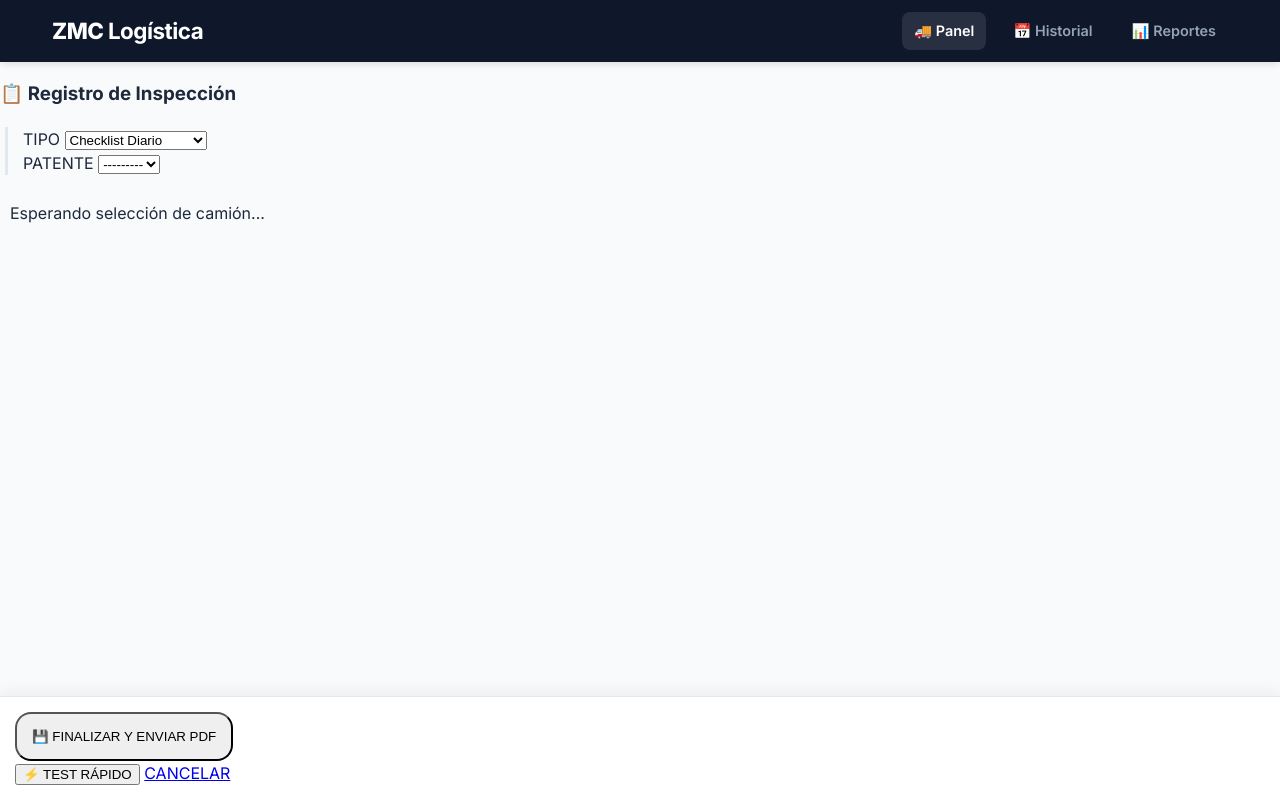
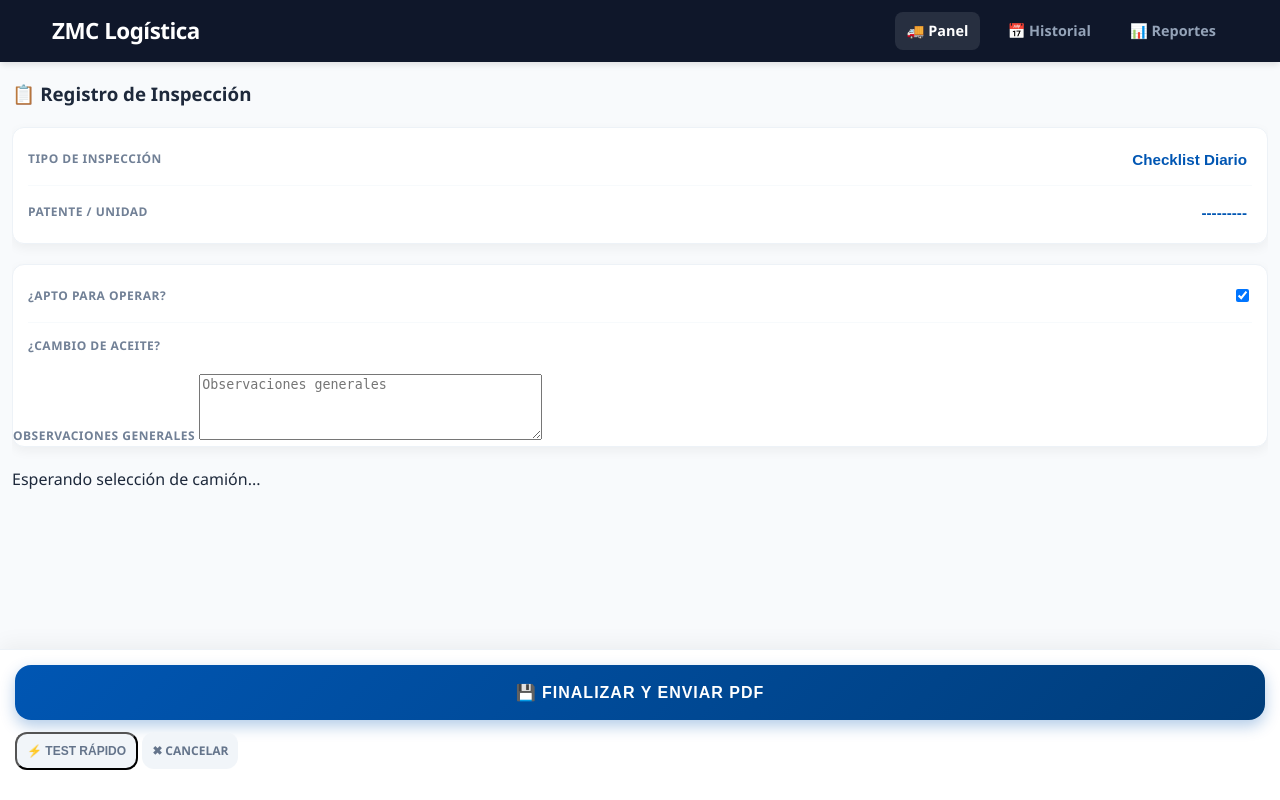
Before and after one commit to iancuea/app_zmc_00, a Django app: page /mantenciones/nueva/ in a window 1280 px wide. Run offline with Django 5.2, Linux system fonts and the light colour scheme; data that the repository does not hold is empty.

Commit message:
css limpio y tarjetas actualizadas

```diff
--- a/mantenciones/static/mantenciones/css/inspeccion_mobile.css
+++ b/mantenciones/static/mantenciones/css/inspeccion_mobile.css
@@ -1,114 +1,252 @@
-/* Reseteo para Look de App */
-#categorias-checklist {
-    background-color: #f8fafc;
-    padding: 10px;
-    border-radius: 12px;
+/* ============================================================
+   ESTILOS UNIFICADOS ZMC - VERSIÓN FINAL 2026
+   ============================================================ */
+:root {
+    --primary-zmc: #0056b3;
+    --dark-zmc: #0f172a;
+    --success: #10b981;
+    --warning: #f59e0b;
+    --danger: #ef4444;
+    --bg-app: #f8fafc;
+    --border-color: #edf2f7;
 }
 
-/* Barra de progreso moderna */
+body {
+    background-color: var(--bg-app);
+    font-family: 'Segoe UI', Roboto, sans-serif;
+    color: #1e293b;
+    overflow-x: hidden;
+}
+
+.container {
+    overflow-x: hidden !important;
+    padding-left: 12px !important;
+    padding-right: 12px !important;
+}
+
+/* ============================================================
+   TARJETAS DE INFORMACIÓN (Lugar, Conductor, KM, Patente)
+   ============================================================ */
+.info-card-modern {
+    background: #ffffff;
+    border-radius: 12px;
+    box-shadow: 0 4px 12px rgba(0, 0, 0, 0.05);
+    border: 1px solid var(--border-color);
+    overflow: hidden;
+    margin-bottom: 20px;
+}
+
+.info-card-content {
+    padding: 5px 15px;
+}
+
+.data-row {
+    display: flex;
+    justify-content: space-between;
+    align-items: center;
+    padding: 14px 0;
+    border-bottom: 1px solid #f7fafc;
+}
+
+.data-row:last-child { border-bottom: none; }
+
+.label {
+    font-size: 0.75rem;
+    font-weight: 800;
+    color: #718096;
+    letter-spacing: 0.5px;
+    text-transform: uppercase;
+}
+
+/* Valores a la derecha sin bordes */
+.value-input, .form-control-plaintext {
+    background: transparent !important;
+    border: none !important;
+    text-align: right !important;
+    font-weight: 700 !important;
+    color: #1e293b !important;
+    font-size: 0.95rem !important;
+    width: 60% !important;
+    padding: 0 !important;
+    outline: none !important;
+}
+
+/* Fila de Remolque Destacada */
+.data-row-special {
+    background: #f0f7ff;
+    margin: 5px -15px -5px -15px; /* Cubre el ancho total de la card */
+    padding: 14px 15px;
+    border-top: 1px solid #e0efff;
+}
+
+.label-special {
+    font-size: 0.75rem;
+    font-weight: 900;
+    color: var(--primary-zmc);
+}
+
+.value-input-special {
+    background: transparent !important;
+    border: none !important;
+    text-align: right;
+    font-weight: 800;
+    color: var(--primary-zmc);
+    font-size: 1.1rem;
+    padding: 0 !important;
+}
+
+/* ============================================================
+   CHECKLIST (ENCABEZADOS Y BOTONES SEGMENTADOS)
+   ============================================================ */
 .sticky-progress {
     position: sticky;
     top: 0;
     z-index: 1000;
-    background: rgba(255, 255, 255, 0.95);
-    backdrop-filter: blur(8px);
+    background: rgba(255, 255, 255, 0.96);
+    backdrop-filter: blur(10px);
     padding: 15px;
-    border-radius: 0 0 15px 15px;
-    box-shadow: 0 4px 6px -1px rgba(0, 0, 0, 0.1);
+    border-bottom: 2px solid var(--primary-zmc);
     margin-bottom: 20px;
-    border-bottom: 2px solid #0056b3;
-}
-
-/* Tarjetas de Categoría */
-.checklist-category-card {
-    background: white;
-    border: 1px solid #e2e8f0 !important;
-    border-radius: 12px !important;
-    margin-bottom: 20px;
-    overflow: hidden;
 }
 
 .card-header.bg-primary {
-    background-color: #0056b3 !important;
-    padding: 12px 15px;
+    background: linear-gradient(135deg, #0056b3 0%, #003d7a 100%) !important;
+    padding: 20px 15px !important;
+    display: flex;
+    flex-direction: column;
+    align-items: center;
+    gap: 12px;
+    border: none;
 }
 
-/* Filas de items (sin tablas) */
+.card-header h6 {
+    color: #ffffff !important;
+    font-size: 1.05rem !important;
+    font-weight: 800 !important;
+    text-transform: uppercase;
+    text-align: center;
+    margin: 0 !important;
+}
+
 .checklist-row {
     display: flex;
     flex-direction: column;
     padding: 15px;
     border-bottom: 1px solid #f1f5f9;
+    background: white;
 }
 
 .item-info {
-    font-size: 1rem;
-    font-weight: 600;
+    font-size: 0.9rem !important;
+    font-weight: 700;
     color: #1e293b;
     margin-bottom: 12px;
+    border-left: 4px solid var(--primary-zmc);
+    padding-left: 10px;
 }
 
-/* BOTONES SEGMENTADOS (B-R-M) */
+/* Estilo de botones B-R-M (Sin radios circulares) */
 .btn-group-mobile {
     display: flex !important;
     background: #f1f5f9;
     padding: 4px;
-    border-radius: 10px;
+    border-radius: 12px;
     gap: 4px;
 }
 
+.item-radio { display: none !important; }
+
 .btn-group-mobile .btn {
     flex: 1;
+    padding: 14px 5px !important;
+    font-size: 0.75rem !important;
+    font-weight: 700;
     border: none !important;
-    border-radius: 8px !important;
-    padding: 10px 0 !important;
-    font-weight: 700;
-    font-size: 0.85rem;
+    border-radius: 10px !important;
+    background: transparent;
     color: #64748b;
-    background: transparent;
-    transition: all 0.2s;
+    transition: all 0.2s ease;
 }
 
-/* Colores de activos */
-.btn-check:checked + .btn-outline-success { background: #10b981 !important; color: white !important; }
-.btn-check:checked + .btn-outline-warning { background: #f59e0b !important; color: white !important; }
-.btn-check:checked + .btn-outline-danger { background: #ef4444 !important; color: white !important; }
+/* Colores de selección activa */
+.btn-check:checked + .btn-outline-success { background: var(--success) !important; color: white !important; box-shadow: 0 4px 10px rgba(16, 185, 129, 0.2); }
+.btn-check:checked + .btn-outline-warning { background: var(--warning) !important; color: white !important; box-shadow: 0 4px 10px rgba(245, 158, 11, 0.2); }
+.btn-check:checked + .btn-outline-danger { background: var(--danger) !important; color: white !important; box-shadow: 0 4px 10px rgba(239, 68, 68, 0.2); }
 
-/* Input de observación */
 .item-observacion {
     border: 1px solid #e2e8f0 !important;
     background: #f8fafc !important;
-    margin-top: 10px;
-    border-radius: 8px !important;
-    padding: 8px 12px !important;
+    margin-top: 12px;
+    border-radius: 10px !important;
+    padding: 10px !important;
+    font-size: 0.85rem;
 }
 
-/* Botón de guardado flotante en la parte inferior */
+/* ============================================================
+   BOTÓN FINAL (FOOTER FIJO)
+   ============================================================ */
 .sticky-bottom-actions {
     position: fixed;
     bottom: 0;
     left: 0;
     right: 0;
-    background: rgba(255, 255, 255, 0.9);
+    background: rgba(255, 255, 255, 0.98);
     backdrop-filter: blur(10px);
-    padding: 15px;
-    border-top: 1px solid #e2e8f0;
-    z-index: 1050;
-    box-shadow: 0 -5px 15px rgba(0,0,0,0.05);
+    padding: 15px 15px 30px 15px;
+    border-top: 1px solid var(--border-color);
+    z-index: 2000;
+    box-shadow: 0 -5px 20px rgba(0,0,0,0.05);
 }
 
-/* Espaciador para que el contenido no quede tapado por el botón flotante */
-.content-spacer {
-    height: 120px;
+.btn-finalizar-pro {
+    background: linear-gradient(135deg, #0056b3 0%, #003d7a 100%) !important;
+    color: white !important;
+    border-radius: 16px !important;
+    padding: 18px !important;
+    font-weight: 800 !important;
+    font-size: 1rem;
+    width: 100%;
+    margin-bottom: 12px;
+    border: none;
+    text-transform: uppercase;
+    letter-spacing: 1px;
+    box-shadow: 0 6px 15px rgba(0, 86, 179, 0.3);
 }
 
-.form-step {
-    transition: all 0.4s ease-in-out;
+.btn-finalizar-pro:active { transform: scale(0.98); }
+
+.btn-secundario-discreto {
+    background: #f1f5f9 !important;
+    color: #64748b !important;
+    border-radius: 12px !important;
+    padding: 10px !important;
+    font-size: 0.75rem !important;
+    font-weight: 700 !important;
+    flex: 1;
+    text-align: center;
+    text-decoration: none;
+    text-transform: uppercase;
 }
 
-/* Un pequeño indicador de que hay más abajo */
-.form-step:not(:last-child) {
-    border-left: 3px solid #e2e8f0;
-    padding-left: 15px;
-    margin-left: 5px;
+.content-spacer { height: 200px; }
+
+/* Ajuste para que los Select de Django hereden el estilo limpio */
+select.value-input,
+select#id_tipo_inspeccion,
+select#id_vehiculo {
+    background: transparent !important;
+    border: none !important;
+    text-align: right !important;
+    font-weight: 700 !important;
+    color: var(--primary-zmc) !important; /* Azul para resaltar que son elegibles */
+    font-size: 0.95rem !important;
+    width: 100% !important;
+    outline: none !important;
+    appearance: none; /* Quita la flecha nativa si quieres un look más minimalista */
+    padding-right: 5px !important;
 }
+
+/* Contenedor para que el select no se desparrame */
+.data-row .d-flex {
+    overflow: hidden;
+}
--- a/mantenciones/static/mantenciones/js/inspeccion.js
+++ b/mantenciones/static/mantenciones/js/inspeccion.js
@@ -162,10 +162,12 @@ document.addEventListener('DOMContentLoaded', function() {
             html += `
             <div class="card checklist-category-card border-0 mb-4 shadow-sm">
                 <div class="card-header bg-primary text-white d-flex justify-content-between align-items-center py-3">
-                    <h6 class="mb-0 fw-bold">${cat.nombre}</h6>
-                    <button type="button" class="btn btn-xs btn-light text-primary fw-bold"
-                            style="font-size: 0.7rem; padding: 2px 8px;"
-                            onclick="marcarCategoriaBuena('${cat.id}')">TODO OK</button>
+                    <h6 class="mb-0 fw-bold text-white px-2">${cat.nombre}</h6>
+                    <button type="button" class="btn btn-sm btn-light text-primary fw-bold shadow-sm"
+                            style="border-radius: 8px; font-size: 0.7rem;"
+                            onclick="marcarCategoriaBuena('${cat.id}')">
+                        ✓ TODO OK
+                    </button>
                 </div>
                 <div id="cat-body-${cat.id}" class="card-body p-2">`;
 
--- a/mantenciones/templates/mantenciones/crear_inspeccion.html
+++ b/mantenciones/templates/mantenciones/crear_inspeccion.html
@@ -17,66 +17,78 @@
             <form id="inspeccion-form" method="post">
                 {% csrf_token %}
 
-                <div id="step-1" class="form-step">
-                    <div class="row g-3 mb-4">
-                        <div class="col-6">
-                            <label class="form-label small fw-bold text-muted">TIPO</label>
-                            {{ form.tipo_inspeccion }}
+                <div class="info-card-modern mb-3">
+                    <div class="info-card-content">
+                        <div class="data-row">
+                            <span class="label">TIPO DE INSPECCIÓN</span>
+                            <div class="d-flex align-items-center justify-content-end" style="width: 60%;">
+                                {{ form.tipo_inspeccion }}
+                            </div>
                         </div>
-                        <div class="col-6">
-                            <label class="form-label small fw-bold text-muted">PATENTE</label>
-                            {{ form.vehiculo }}
+
+                        <div class="data-row">
+                            <span class="label">PATENTE / UNIDAD</span>
+                            <div class="d-flex align-items-center justify-content-end" style="width: 60%;">
+                                {{ form.vehiculo }}
+                            </div>
                         </div>
                     </div>
                 </div>
 
                 <div id="step-2" class="form-step" style="display: none;">
-                    <div id="datos-autocompletados" class="row g-2 mb-4 p-3 bg-white rounded shadow-sm border">
-                        <div class="col-6 border-end">
-                            <label class="text-muted d-block" style="font-size: 0.7rem;">LUGAR</label>
-                            <input type="text" id="lugar-inspeccion" class="form-control-plaintext fw-bold p-0" style="font-size: 0.9rem;" readonly>
-                        </div>
-                        <div class="col-6 ps-3">
-                            <label class="text-muted d-block" style="font-size: 0.7rem;">CONDUCTOR</label>
-                            <input type="text" id="conductor-nombre" class="form-control-plaintext fw-bold p-0" style="font-size: 0.9rem;" readonly>
-                        </div>
-                        <div id="seccion-remolque" class="col-12 mt-2 pt-2 border-top" style="display: none;">
-                            <label class="text-muted d-block" style="font-size: 0.7rem;">REMOLQUE ASIGNADO</label>
-                            <input type="text" id="remolque-patente" class="form-control-plaintext fw-bold p-0 text-primary" style="font-size: 0.9rem;" readonly>
-                            <input type="hidden" name="remolque" id="id_remolque">
+                    <div id="datos-autocompletados" class="info-card-modern mb-4" style="display: none;">
+                        <div class="info-card-content">
+                            <div class="data-row">
+                                <span class="label">LUGAR ACTUAL</span>
+                                <input type="text" id="lugar-inspeccion" class="value-input" readonly>
+                            </div>
+
+                            <div class="data-row">
+                                <span class="label">CONDUCTOR</span>
+                                <input type="text" id="conductor-nombre" class="value-input" readonly>
+                            </div>
+
+                            <div id="seccion-remolque" class="data-row-special" style="display: none;">
+                                <div class="d-flex justify-content-between align-items-center w-100">
+                                    <span class="label-special">🚛 REMOLQUE</span>
+                                    <input type="text" id="remolque-patente" class="value-input-special" readonly>
+                                </div>
+                                <input type="hidden" name="remolque" id="id_remolque">
+                            </div>
                         </div>
                     </div>
 
-                    <div class="row g-3 mb-4">
-                        <div class="col-md-6">
-                            <label class="form-label small fw-bold text-muted">KM ACTUAL (ODÓMETRO)</label>
-                            {{ form.km_registro }}
-                        </div>
-                        <div class="col-md-6">
-                            <label class="form-label small fw-bold text-muted">RESPONSABLE</label>
-                            {{ form.responsable }}
+                    <div class="info-card-modern">
+                        <div class="info-card-content">
+                            <div class="data-row">
+                                <span class="label">KM ACTUAL (ODÓMETRO)</span>
+                                {{ form.km_registro }} </div>
+                            <div class="data-row">
+                                <span class="label">RESPONSABLE</span>
+                                {{ form.responsable }} </div>
                         </div>
                     </div>
                 </div>
 
-                <div id="step-3" class="form-step" style="display: none;">
-                    <div class="row mb-4">
-                        <div class="col-12 mb-3">
-                            <div class="form-check form-switch p-0 d-flex justify-content-between align-items-center bg-white p-3 rounded border shadow-sm">
-                                <label class="form-check-label fw-bold" for="id_es_apto_operar">¿APTO PARA OPERAR?</label>
+               <div class="info-card-modern mb-4">
+                    <div class="info-card-content">
+                        <div class="data-row">
+                            <span class="label">¿APTO PARA OPERAR?</span>
+                            <div class="form-check form-switch m-0">
                                 {{ form.es_apto_operar }}
                             </div>
                         </div>
-                        <div class="col-12">
-                            <div class="form-check form-switch p-0 d-flex justify-content-between align-items-center bg-white p-3 rounded border shadow-sm">
-                                <label class="form-check-label fw-bold text-primary" for="id_renovó_aceite">¿CAMBIO DE ACEITE MOTOR?</label>
+
+                        <div class="data-row">
+                            <span class="label">¿CAMBIO DE ACEITE?</span>
+                            <div class="form-check form-switch m-0">
                                 {{ form.renovó_aceite }}
                             </div>
                         </div>
                     </div>
 
-                    <div class="mb-4">
-                        <label class="form-label small fw-bold text-muted">OBSERVACIONES GENERALES</label>
+                    <div class="p-3 bg-light border-top">
+                        <span class="label d-block mb-2">OBSERVACIONES GENERALES</span>
                         {{ form.observaciones }}
                     </div>
                 </div>
@@ -94,20 +106,20 @@
 
                 <input type="hidden" id="resultados-checklist" name="resultados_checklist" value="[]">
 
-                <div class="content-spacer" style="height: 150px;"></div>
+                <div class="content-spacer" style="height: 100px;"></div>
 
-                <div class="sticky-bottom-actions px-3 py-3">
-                    <div class="d-grid gap-2">
-                        <button type="submit" class="btn btn-primary btn-lg fw-800 shadow-sm" style="border-radius: 16px; padding: 15px;">
-                            💾 FINALIZAR Y ENVIAR PDF
+                <div class="sticky-bottom-actions">
+                    <div class="d-flex flex-column">
+                        <button type="submit" class="btn-finalizar-pro">
+                            <span>💾</span> FINALIZAR Y ENVIAR PDF
                         </button>
 
                         <div class="d-flex gap-2">
-                            <button type="button" onclick="llenarTodo()" class="btn btn-link text-warning btn-sm fw-bold text-decoration-none w-50">
+                            <button type="button" onclick="llenarTodo()" class="btn-secundario-discreto btn-test-style">
                                 ⚡ TEST RÁPIDO
                             </button>
-                            <a href="{% url 'camion_list' %}" class="btn btn-link text-secondary btn-sm fw-bold text-decoration-none w-50">
-                                CANCELAR
+                            <a href="{% url 'camion_list' %}" class="btn-secundario-discreto">
+                                ✖ CANCELAR
                             </a>
                         </div>
                     </div>
```
